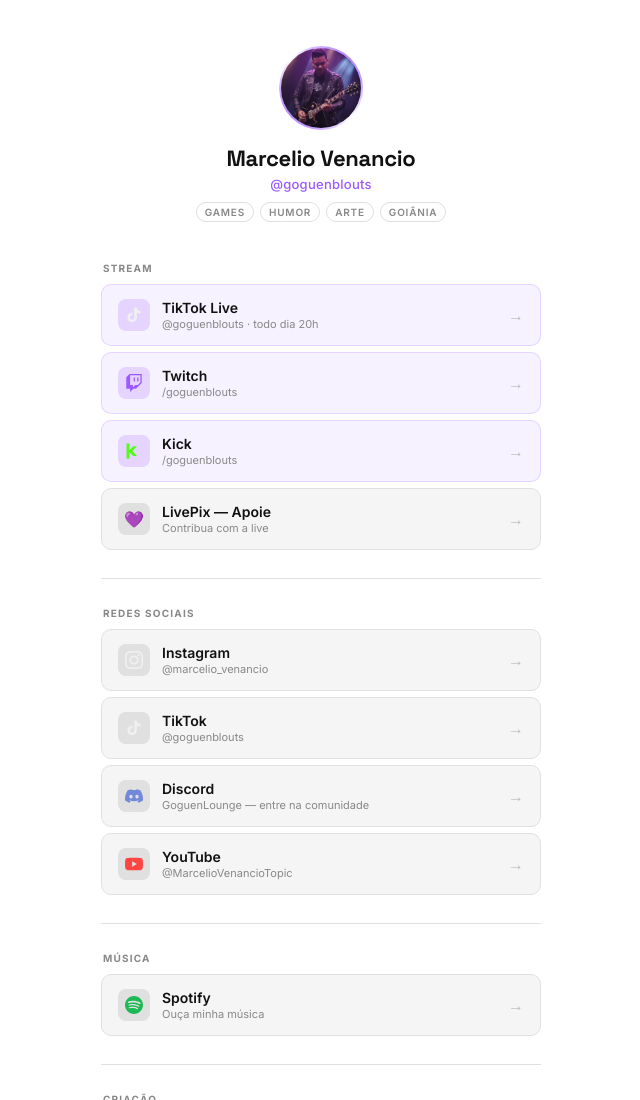
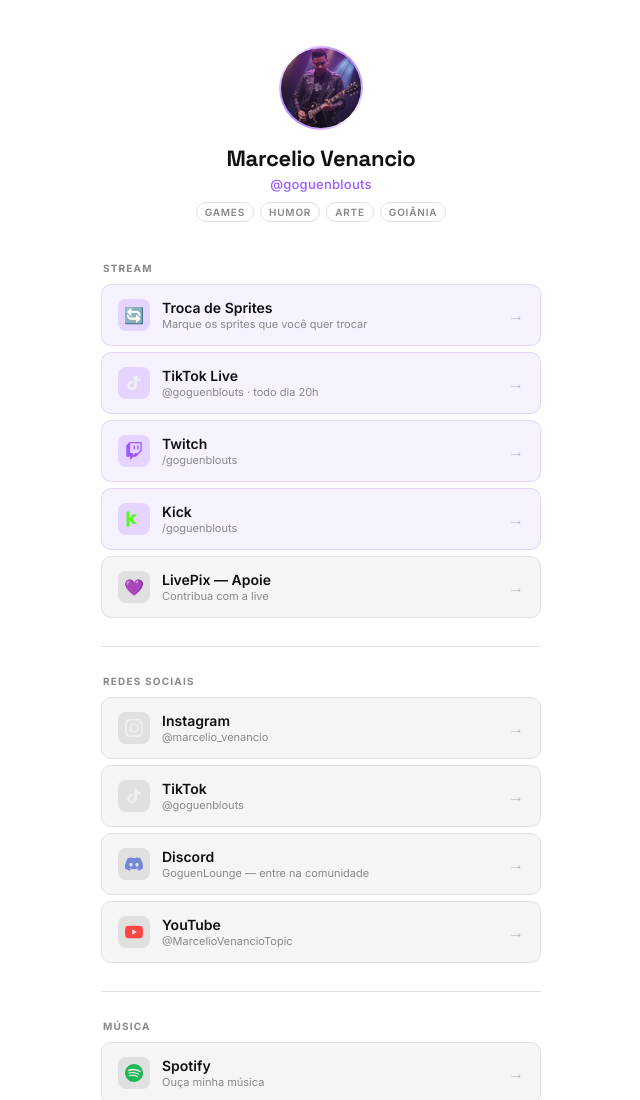
Before and after one commit to Goguenblouts/MeusLinks, a plain HTML site: page index.html in a window 1280 px wide. Shown: the top 1100 px of the page, without its empty margins (319-959 px from the left). Drawn offline with Linux system fonts and the light colour scheme.

Commit message:
feat: adiciona link de troca de sprites do TikTok

```diff
--- a/index.html
+++ b/index.html
@@ -28,8 +28,6 @@
 font-family:'Inter',sans-serif;
 overflow-x:hidden;
 }
-
-
 
 .page{
 position:relative;
@@ -117,8 +115,6 @@
 padding:3px 8px;
 border-radius:20px;
 }
-
-
 
 /* ── SECTIONS ── */
 .section{
@@ -285,6 +281,15 @@
 <div class="section-label">Stream</div>
 <div class="links">
 
+<a href="https://goguenblouts.github.io/troca-sprites-ttk/" target="_blank" class="lbtn featured">
+<div class="lbtn-icon">🔄</div>
+<div class="lbtn-text">
+<span class="lbtn-name">Troca de Sprites</span>
+<span class="lbtn-sub">Marque os sprites que você quer trocar</span>
+</div>
+<span class="lbtn-arr">→</span>
+</a>
+
 <a href="https://www.tiktok.com/@goguenblouts" target="_blank" class="lbtn featured">
 <div class="lbtn-icon">
 <svg width="18" height="18" viewBox="0 0 24 24" fill="currentColor" class="icon-tiktok"><path d="M19.59 6.69a4.83 4.83 0 0 1-3.77-4.25V2h-3.45v13.67a2.89 2.89 0 0 1-2.88 2.5 2.89 2.89 0 0 1-2.89-2.89 2.89 2.89 0 0 1 2.89-2.89c.28 0 .54.04.79.1V9.01a6.33 6.33 0 0 0-.79-.05 6.34 6.34 0 0 0-6.34 6.34 6.34 6.34 0 0 0 6.34 6.34 6.34 6.34 0 0 0 6.33-6.34V8.69a8.18 8.18 0 0 0 4.78 1.52V6.74a4.85 4.85 0 0 1-1.01-.05z"/></svg>
```
Lines whose indentation alone changed are shown as unchanged.
